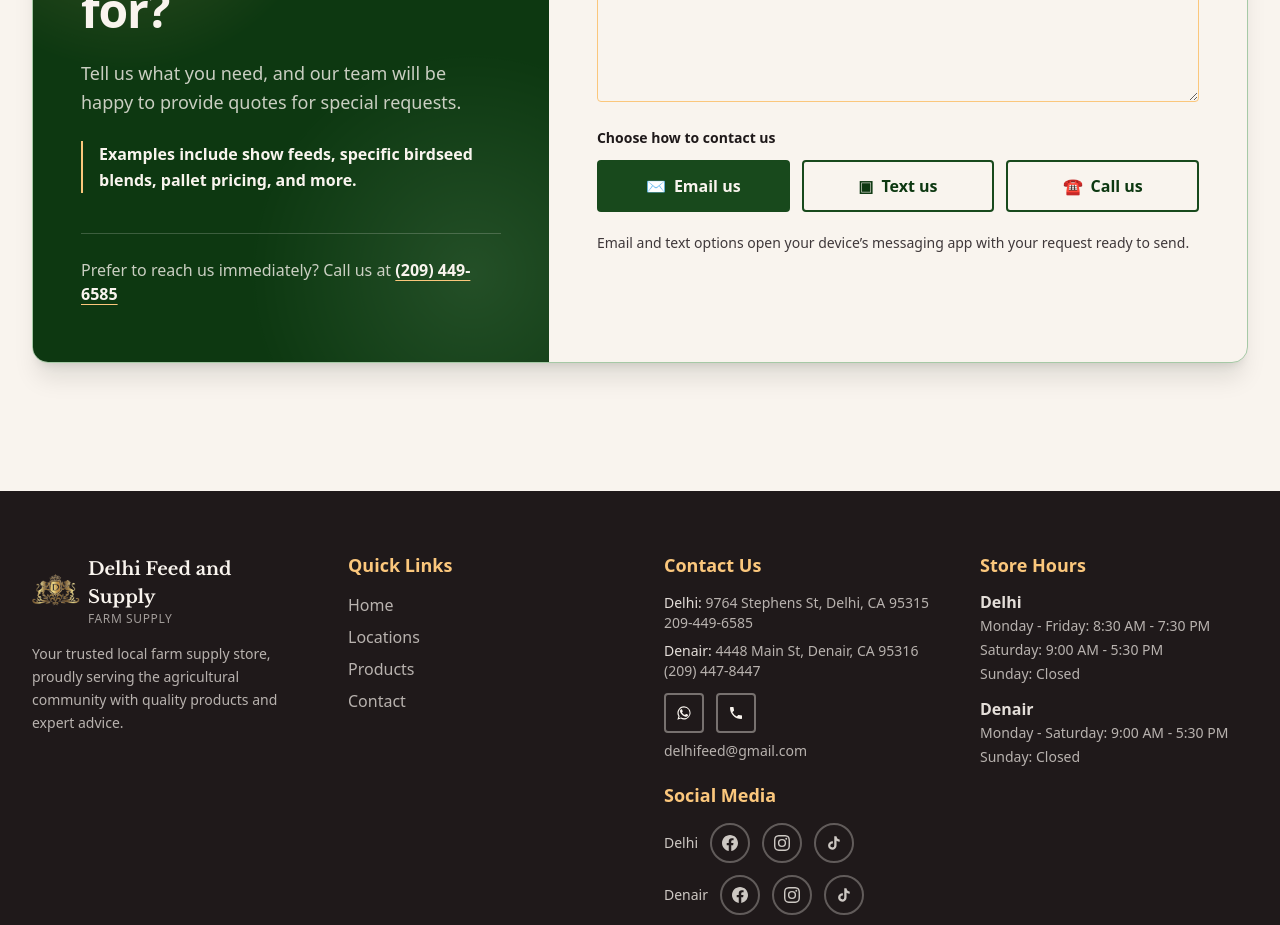
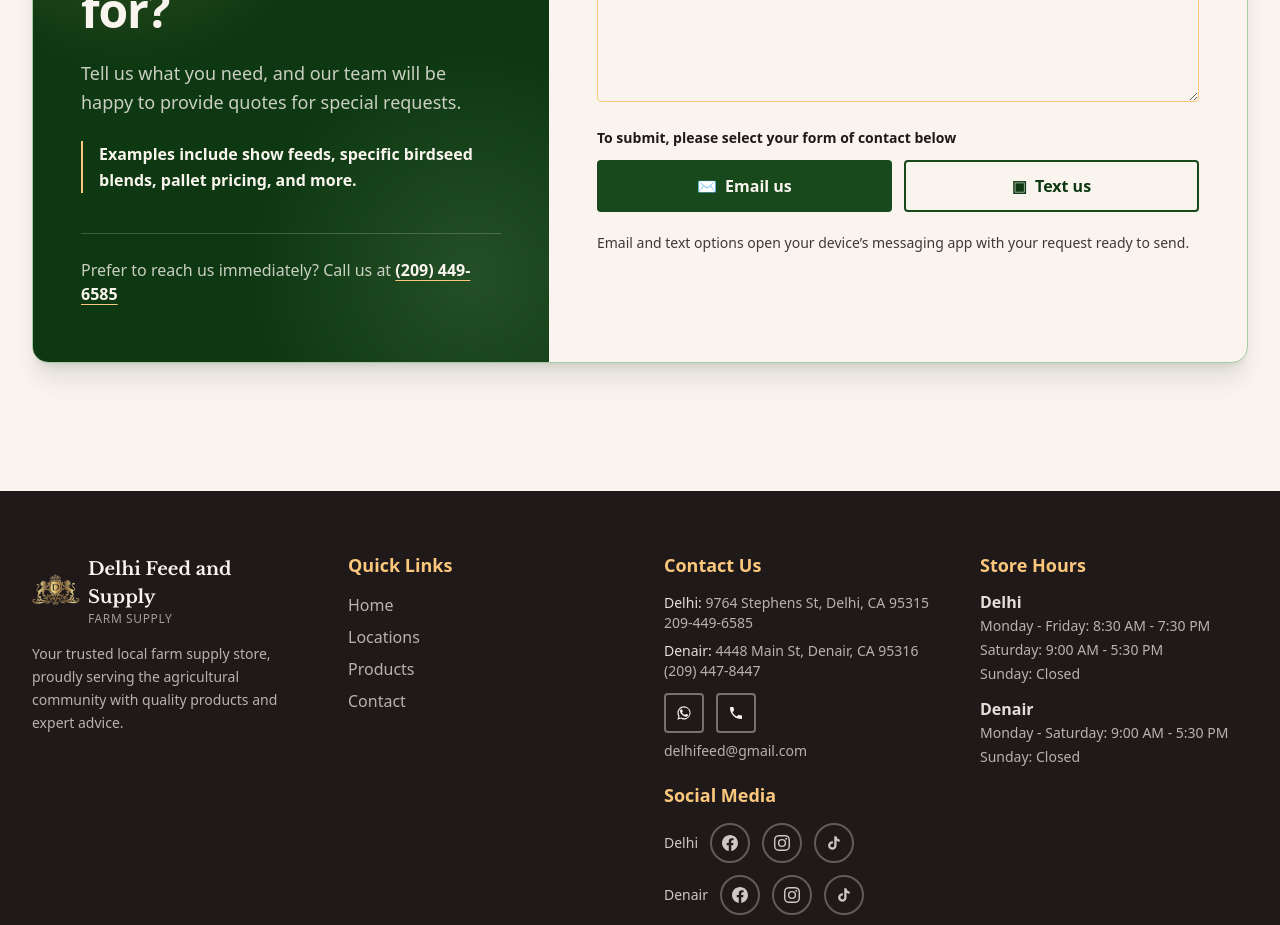
Before and after one commit to Jdanielcode1/DelhiShopSiteRepo, a Next.js app: page / in a window 1280 px wide. Shown: the part 1440-2365 px from the top of the page. Built offline with nearby package versions, Linux system fonts and the light colour scheme; no server answers.

Commit message:
Simplify special request contact options

```diff
--- a/components/home/SpecialRequest.tsx
+++ b/components/home/SpecialRequest.tsx
@@ -136,7 +136,7 @@ export function SpecialRequest() {
                   <legend className="mb-3 text-sm font-semibold text-charcoal">
                     {t.specialRequestChooseMethod}
                   </legend>
-                  <div className="grid gap-3 sm:grid-cols-3">
+                  <div className="grid gap-3 sm:grid-cols-2">
                     <button
                       type="submit"
                       name="method"
@@ -155,13 +155,6 @@ export function SpecialRequest() {
                       <span aria-hidden="true">▣</span>
                       {t.specialRequestText}
                     </button>
-                    <a
-                      href={`tel:${phoneHref}`}
-                      className="inline-flex min-h-12 items-center justify-center gap-2 rounded-sm border-2 border-primary-600 px-4 py-3 text-base font-semibold text-primary-700 transition hover:bg-primary-50"
-                    >
-                      <span aria-hidden="true">☎</span>
-                      {t.specialRequestCall}
-                    </a>
                   </div>
                 </fieldset>
                 <p className="text-sm leading-relaxed text-charcoal-light">
--- a/data/translations.ts
+++ b/data/translations.ts
@@ -75,7 +75,7 @@ export const translations = {
     specialRequestContactPlaceholder: "you@example.com or (209) 555-1234",
     specialRequestDetailsPlaceholder:
       "Include the product, brand, quantity, or any other helpful details.",
-    specialRequestChooseMethod: "Choose how to contact us",
+    specialRequestChooseMethod: "To submit, please select your form of contact below",
     specialRequestEmail: "Email us",
     specialRequestText: "Text us",
     specialRequestCall: "Call us",
@@ -316,7 +316,7 @@ export const translations = {
     specialRequestContactPlaceholder: "usted@ejemplo.com o (209) 555-1234",
     specialRequestDetailsPlaceholder:
       "Incluya el producto, la marca, la cantidad u otros detalles útiles.",
-    specialRequestChooseMethod: "Elija cómo contactarnos",
+    specialRequestChooseMethod: "Para enviar su solicitud, seleccione su forma de contacto a continuación",
     specialRequestEmail: "Enviar correo",
     specialRequestText: "Enviar texto",
     specialRequestCall: "Llamar",
```
